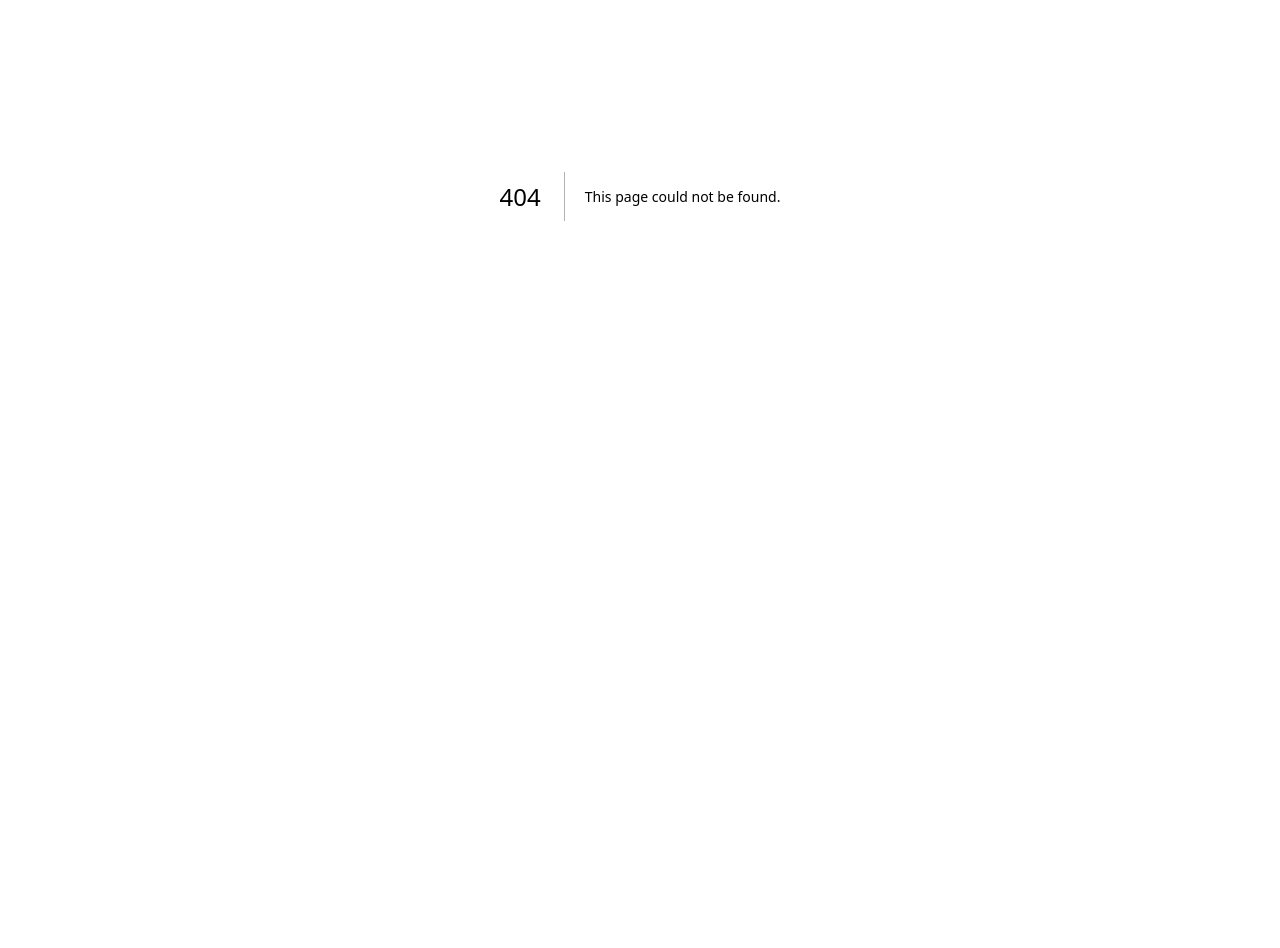
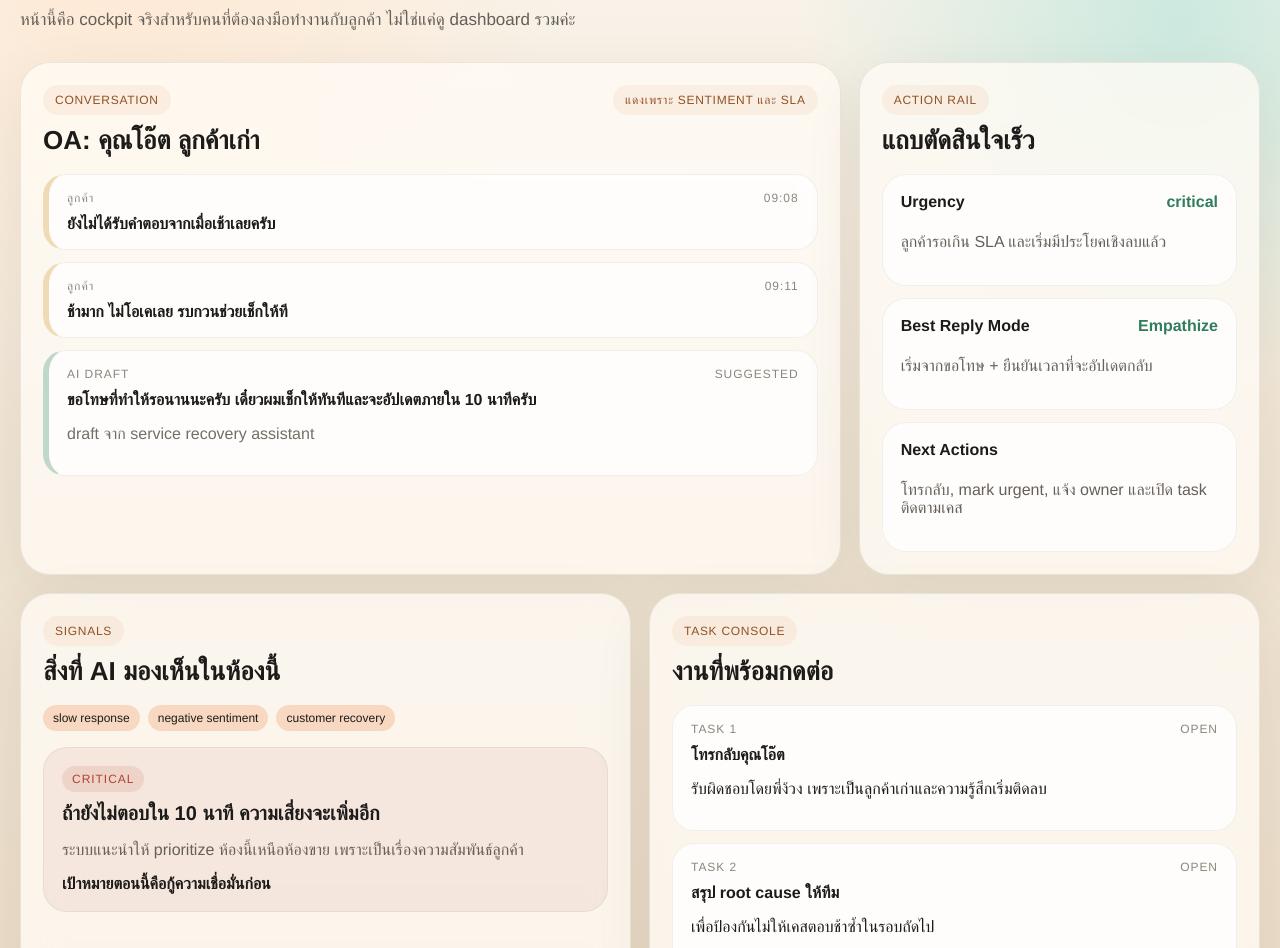
Before and after one commit to Arche88888/pngoung-line-crm, a Next.js app in the folder apps/web/: page /mockup/cockpit in a window 1280 px wide. Before the commit this address had no page. Shown: the part 204-1152 px from the top of the page. Before the commit the page ends 800 px from the top, so only its background shows below. Built offline with nearby package versions, Linux system fonts and the light colour scheme.

Commit message:
Add mockup cockpit page

```diff
--- /dev/null
+++ b/apps/web/app/mockup/cockpit/page.tsx
@@ -0,0 +1,114 @@
+import Link from "next/link";
+
+export default function MockupCockpitPage() {
+  return (
+    <div className="shell shell-mockup">
+      <main className="mockup-main">
+        <header className="mockup-topbar">
+          <div>
+            <div className="mockup-eyebrow">Mockup / Conversation Cockpit</div>
+            <h1 className="mockup-title">ห้องเดียว แต่เห็นทั้งแชท, สัญญาณ, งานค้าง, และ action panel</h1>
+            <p className="mockup-subtitle">
+              หน้านี้คือ cockpit จริงสำหรับคนที่ต้องลงมือทำงานกับลูกค้า ไม่ใช่แค่ดู dashboard รวมค่ะ
+            </p>
+          </div>
+          <div className="mockup-actions">
+            <Link className="nav-link" href="/mockup" prefetch={false}>Dashboard Mockup</Link>
+            <Link className="nav-link nav-link-strong" href="/mockup/customer-detail" prefetch={false}>Customer Detail</Link>
+          </div>
+        </header>
+
+        <section className="mockup-grid">
+          <section className="mock-card mock-card-span-8">
+            <div className="mock-card-header">
+              <div>
+                <div className="card-kicker">Conversation</div>
+                <h3>OA: คุณโอ๊ต ลูกค้าเก่า</h3>
+              </div>
+              <span className="mock-pill">แดงเพราะ sentiment และ SLA</span>
+            </div>
+            <div style={{ display: "grid", gap: 12 }}>
+              <article className="timeline-card timeline-left">
+                <div className="timeline-meta"><span>ลูกค้า</span><span>09:08</span></div>
+                <strong>ยังไม่ได้รับคำตอบจากเมื่อเช้าเลยครับ</strong>
+              </article>
+              <article className="timeline-card timeline-left">
+                <div className="timeline-meta"><span>ลูกค้า</span><span>09:11</span></div>
+                <strong>ช้ามาก ไม่โอเคเลย รบกวนช่วยเช็กให้ที</strong>
+              </article>
+              <article className="timeline-card timeline-right">
+                <div className="timeline-meta"><span>AI Draft</span><span>Suggested</span></div>
+                <strong>ขอโทษที่ทำให้รอนานนะครับ เดี๋ยวผมเช็กให้ทันทีและจะอัปเดตภายใน 10 นาทีครับ</strong>
+                <p className="muted">draft จาก service recovery assistant</p>
+              </article>
+            </div>
+          </section>
+
+          <section className="mock-card mock-card-span-4">
+            <div className="mock-card-header">
+              <div>
+                <div className="card-kicker">Action Rail</div>
+                <h3>แถบตัดสินใจเร็ว</h3>
+              </div>
+            </div>
+            <div style={{ display: "grid", gap: 12 }}>
+              <article className="campaign-card">
+                <div className="campaign-top"><strong>Urgency</strong><span>critical</span></div>
+                <p>ลูกค้ารอเกิน SLA และเริ่มมีประโยคเชิงลบแล้ว</p>
+              </article>
+              <article className="campaign-card">
+                <div className="campaign-top"><strong>Best Reply Mode</strong><span>Empathize</span></div>
+                <p>เริ่มจากขอโทษ + ยืนยันเวลาที่จะอัปเดตกลับ</p>
+              </article>
+              <article className="campaign-card">
+                <div className="campaign-top"><strong>Next Actions</strong></div>
+                <p>โทรกลับ, mark urgent, แจ้ง owner และเปิด task ติดตามเคส</p>
+              </article>
+            </div>
+          </section>
+
+          <section className="mock-card mock-card-span-6">
+            <div className="mock-card-header">
+              <div>
+                <div className="card-kicker">Signals</div>
+                <h3>สิ่งที่ AI มองเห็นในห้องนี้</h3>
+              </div>
+            </div>
+            <div className="tag-list" style={{ marginBottom: 16 }}>
+              <span className="tag">slow response</span>
+              <span className="tag">negative sentiment</span>
+              <span className="tag">customer recovery</span>
+            </div>
+            <article className="advisor-card advisor-critical">
+              <div className="advisor-priority">critical</div>
+              <h4>ถ้ายังไม่ตอบใน 10 นาที ความเสี่ยงจะเพิ่มอีก</h4>
+              <p>ระบบแนะนำให้ prioritize ห้องนี้เหนือห้องขาย เพราะเป็นเรื่องความสัมพันธ์ลูกค้า</p>
+              <strong>เป้าหมายตอนนี้คือกู้ความเชื่อมั่นก่อน</strong>
+            </article>
+          </section>
+
+          <section className="mock-card mock-card-span-6">
+            <div className="mock-card-header">
+              <div>
+                <div className="card-kicker">Task Console</div>
+                <h3>งานที่พร้อมกดต่อ</h3>
+              </div>
+            </div>
+            <div style={{ display: "grid", gap: 12 }}>
+              <article className="timeline-card">
+                <div className="timeline-meta"><span>Task 1</span><span>Open</span></div>
+                <strong>โทรกลับคุณโอ๊ต</strong>
+                <p>รับผิดชอบโดยพี่ง้วง เพราะเป็นลูกค้าเก่าและความรู้สึกเริ่มติดลบ</p>
+              </article>
+              <article className="timeline-card">
+                <div className="timeline-meta"><span>Task 2</span><span>Open</span></div>
+                <strong>สรุป root cause ให้ทีม</strong>
+                <p>เพื่อป้องกันไม่ให้เคสตอบช้าซ้ำในรอบถัดไป</p>
+              </article>
+            </div>
+          </section>
+        </section>
+      </main>
+    </div>
+  );
+}
```
